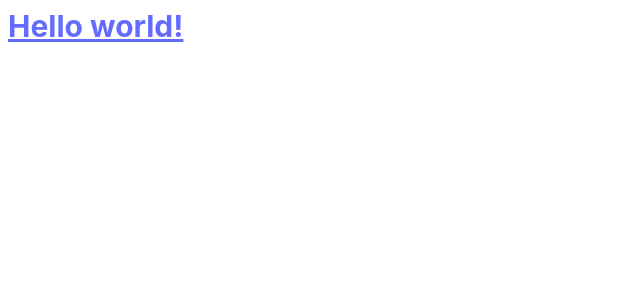
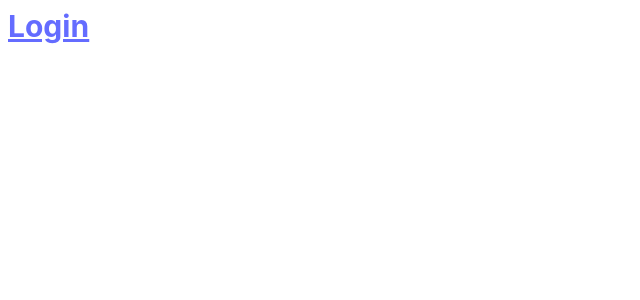
Before and after one commit to rafiqulshopon/Frontend.App.LMS, a React (Vite) app: page / in a window 1280 px wide. Shown: the top 300 px of the page, without its empty margins (0-640 px from the left). Built offline with nearby package versions, Linux system fonts and the light colour scheme.

Commit message:
Update HomePage.jsx

```diff
--- a/src/pages/HomePage.jsx
+++ b/src/pages/HomePage.jsx
@@ -1,8 +1,13 @@
+import { Link } from 'react-router-dom';
+
 const HomePage = () => {
   return (
-    <h1 className='text-3xl p-2 font-bold underline text-primary'>
-      Hello world!
-    </h1>
+    <button
+      type='button'
+      className='text-3xl p-2 font-bold underline text-primary'
+    >
+      <Link to='/login'>Login</Link>
+    </button>
   );
 };
 
```
